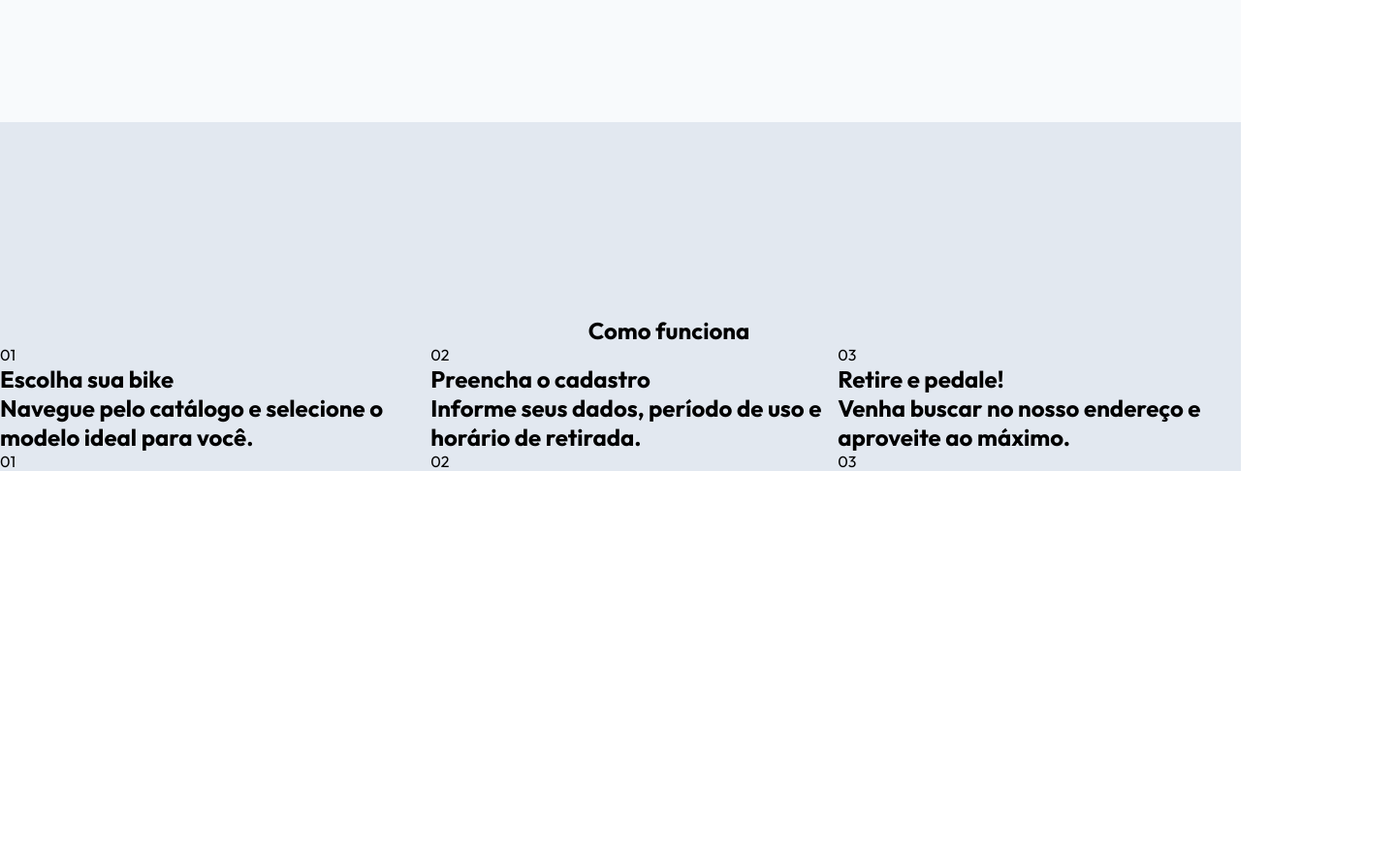
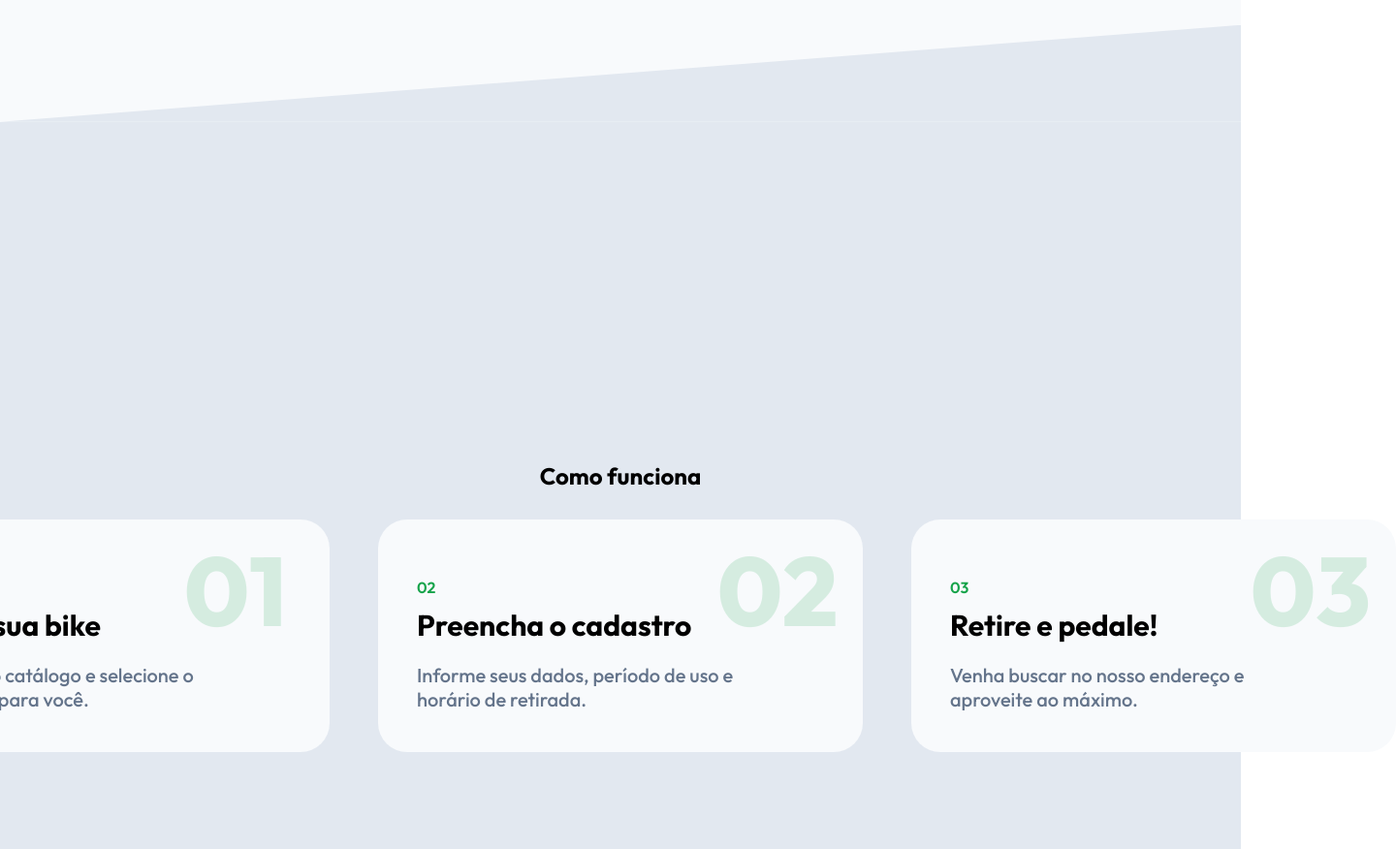
Before and after one commit to CaueVelosa/Aulas-Curso-Tecnico, a plain HTML site: page Pedal Facil/index.html in a window 1280 px wide. Shown: the part 820-1696 px from the top of the page at 97% size, 1440 px wide, since content can reach past the window. Before the commit the page ends 1306 px from the top, so only its background shows below. Drawn offline with Linux system fonts and the light colour scheme.

Commit message:
cards completos

```diff
--- a/Pedal Facil/index.html
+++ b/Pedal Facil/index.html
@@ -99,23 +99,23 @@
         <div class="cards">
                 <div class="card1">
                     <span class="numerinho">01</span>
+                    <span class="numerao">01</span>
                     <h1 class="titulo">Escolha sua bike</h1>
                 <h2 class="subtitulo">Navegue pelo catálogo e selecione o modelo ideal para você.</h2>
-                <span class="numerao">01</span>
             </div>
 
             <div class="card2">
                 <span class="numerinho">02</span>
+                <span class="numerao">02</span>
                 <h1 class="titulo">Preencha o cadastro</h1>
                 <h2 class="subtitulo">Informe seus dados, período de uso e horário de retirada.</h2>
-                <span class="numerao">02</span>
             </div>
 
             <div class="card3">
                 <span class="numerinho">03</span>
+                <span class="numerao">03</span>
                 <h1 class="titulo">Retire e pedale!</h1>
                 <h2 class="subtitulo">Venha buscar no nosso endereço e aproveite ao máximo.</h2>
-                <span class="numerao">03</span>
             </div>
         </div>
 
--- a/Pedal Facil/style.css
+++ b/Pedal Facil/style.css
@@ -81,8 +81,22 @@
     background-color: var(--bg);
 }
 
+html {
+    scrollbar-width: none;
+    -ms-overflow-style: none;
+}
+
+html::-webkit-scrollbar {
+    display: none;
+}
+
 body {
     font-family: var(--font-body);
+    scrollbar-width: none;
+}
+
+.body::-webkit-scrollbar{
+    display: none;
 }
 
 
@@ -174,13 +188,67 @@ body {
     margin-top: 200px;
     background-color: var(--slate-200);
     font-family: var(--font-display);
+    position: relative;
+    padding: 100px;
+}
+
+.secundaria::before {
+    content: "";
+    position: absolute;
+    top: -100px;
+    left: 0;
+    width: 100%;
+    height: 100px;
+    background-color: var(--slate-200);
+    clip-path: polygon(0 100%, 100% 0, 100% 100%, 0 100%);
 }
 
 .titulo_secundario{
-    margin: 200px 0 0 100px;
+    display: flex;
+    justify-content: center;
+    align-items: center;
+    margin: 250px 0 30px 0px;
+
 }
 
 .cards{
     display: flex;
-    align-items: center;
+    gap: 50px;
 }
+
+.card1,.card2,.card3{
+    background-color: var(--bg);
+    width: 500px;
+    height: 240px;
+    border-radius: 30px;
+}
+
+.titulo{
+    margin-left: 40px;
+    margin-top: 90px;
+    font-size: 30px;
+}
+
+.subtitulo{
+    margin: 20px 0 0 40px;
+    color: var(--slate-500);
+    font-weight: 500;
+    font-size: 20px;
+    max-width: 350px;
+}
+
+.numerinho{
+    position: absolute;
+    margin: 60px 0 0 40px;
+    color: var(--green);
+    font-weight: 600;
+}
+
+.numerao{
+    color: var(--green);
+    position: absolute;
+    margin: 10px 0 0 350px;
+    font-size: 100px;
+    font-weight: 900;
+    opacity: 0.15;
+}
```
